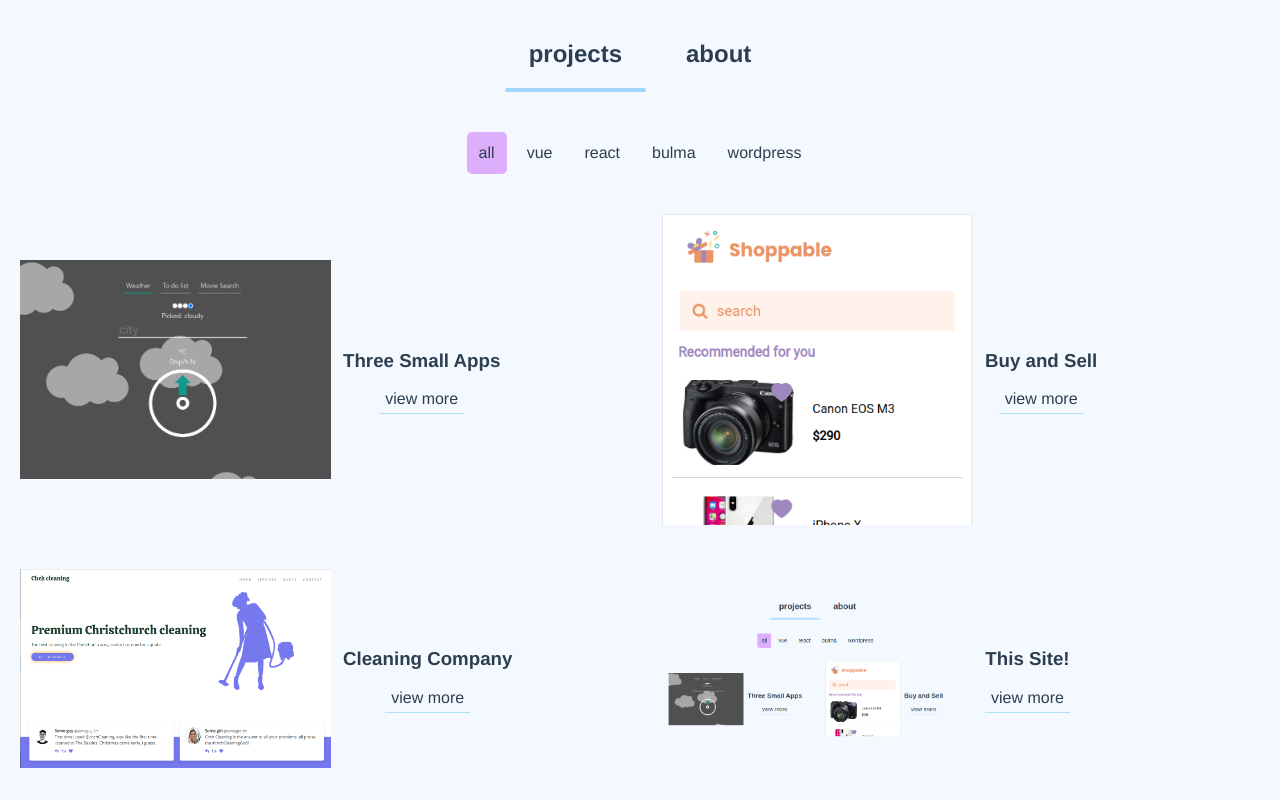
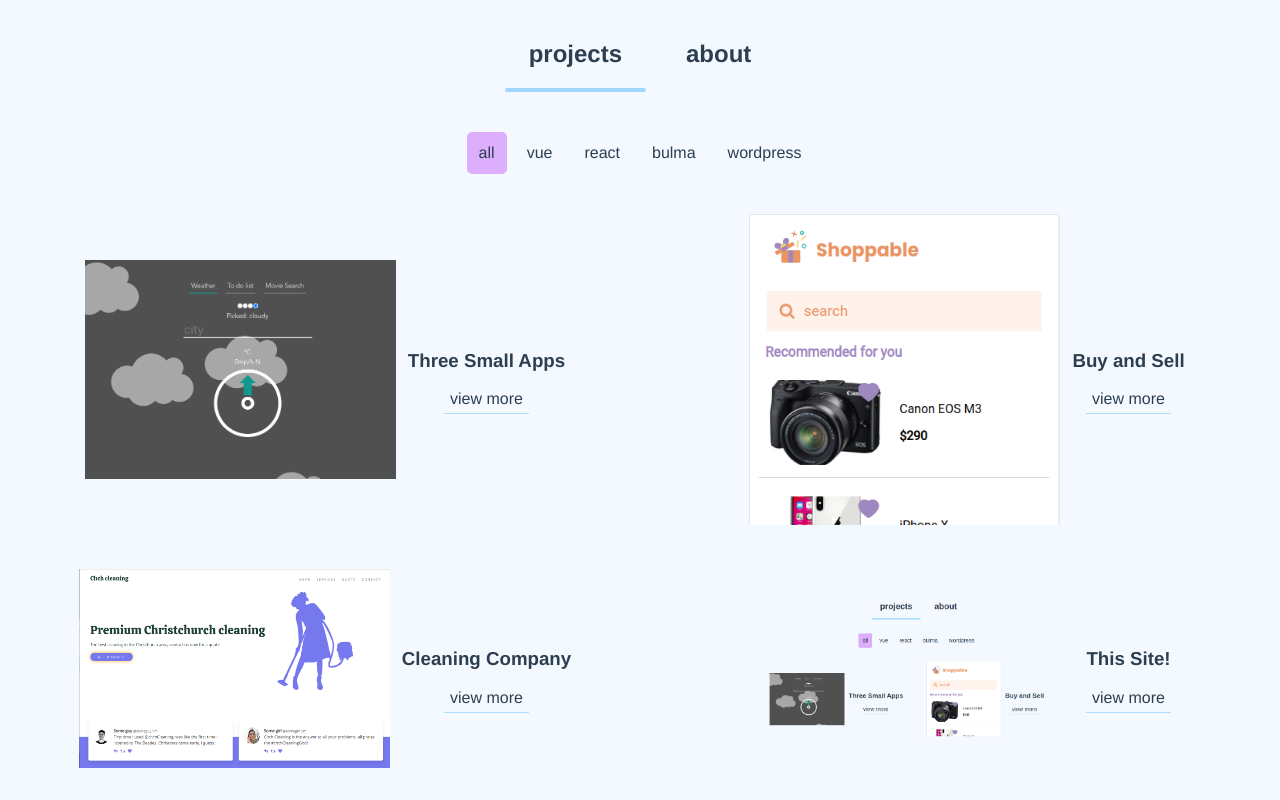
Before and after one commit to gjennison/updated-vue-portfolio, a Vue app: page / in a window 1280 px wide. Built offline with nearby package versions, Linux system fonts and the light colour scheme.

Commit message:
justified that content

```diff
--- a/src/components/Project.vue
+++ b/src/components/Project.vue
@@ -48,6 +48,14 @@ export default {
 </script>
 
 <style lang="scss" scoped>
+
+@media screen and (min-width: 750px){
+  .project{
+    grid-template-columns: 1fr 1fr;
+    justify-content: center;
+  }
+}
+
 .project{
   display: flex;
   align-items: center;
```
Also changed, not shown: 1 other file (tests, documents, lock files or other folders).
